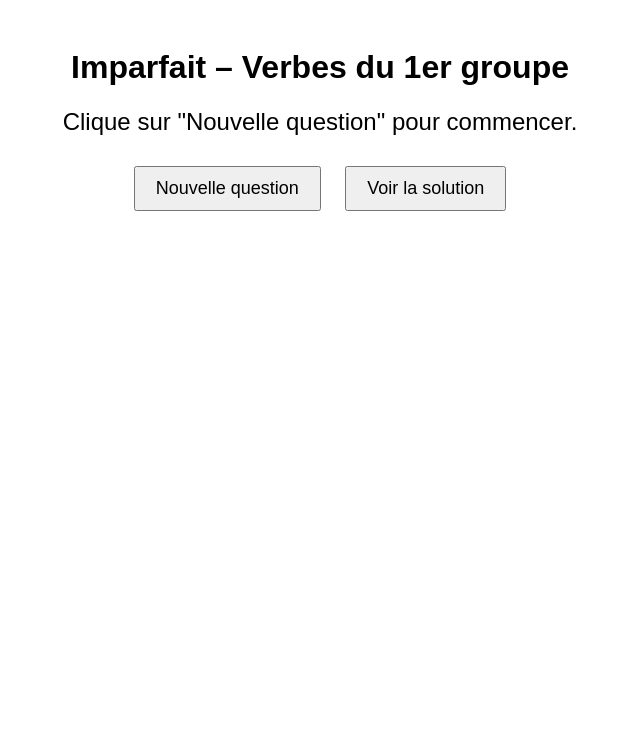
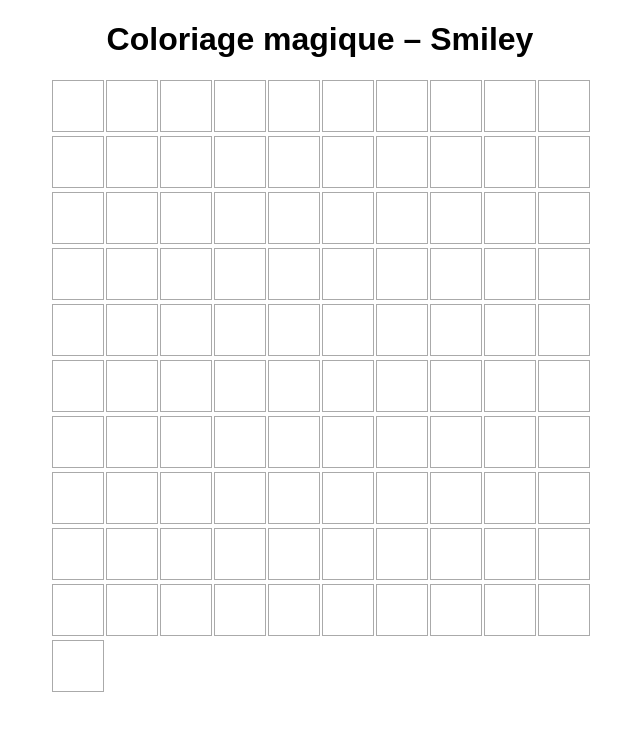
Before and after one commit to automatisation-marne/jeux, a plain HTML site: page index.html in a window 1280 px wide. Shown: the whole page, without its empty margins (320-960 px from the left). Drawn offline with Linux system fonts and the light colour scheme.

Commit message:
Update index.html

```diff
--- a/index.html
+++ b/index.html
@@ -2,59 +2,171 @@
 <html lang="fr">
 <head>
   <meta charset="UTF-8">
-  <title>Imparfait - Verbes en -er</title>
+  <title>Coloriage magique – Smiley</title>
   <style>
-    body { font-family: sans-serif; text-align: center; padding: 20px; }
-    #question, #reponse { font-size: 24px; margin: 20px; }
-    button { font-size: 18px; margin: 10px; padding: 10px 20px; }
+    body {
+      font-family: sans-serif;
+      text-align: center;
+      margin: 0;
+      padding: 0;
+    }
+    #container {
+      position: relative;
+      width: fit-content;
+      margin: 20px auto;
+    }
+    #grid {
+      display: grid;
+      grid-template-columns: repeat(10, 50px);
+      gap: 4px;
+      z-index: 1;
+    }
+    .cell {
+      width: 50px;
+      height: 50px;
+      border: 1px solid #aaa;
+      background: white;
+      display: flex;
+      flex-direction: column;
+      justify-content: center;
+      align-items: center;
+      cursor: pointer;
+      position: relative;
+    }
+    .calc {
+      font-size: 12px;
+      visibility: hidden;
+    }
+    .value {
+      font-size: 16px;
+      font-weight: bold;
+      min-height: 18px;
+    }
+    #keyboard {
+      position: absolute;
+      top: 50%;
+      left: 50%;
+      transform: translate(-50%, -50%);
+      background: #fff;
+      border: 2px solid #333;
+      padding: 10px;
+      display: none;
+      z-index: 10;
+      box-shadow: 0 0 20px rgba(0,0,0,0.3);
+      border-radius: 10px;
+    }
+    #keyboard button {
+      width: 60px;
+      height: 40px;
+      font-size: 18px;
+      margin: 4px;
+      cursor: pointer;
+    }
   </style>
 </head>
 <body>
-  <h1>Imparfait – Verbes du 1er groupe</h1>
-  <div id="question">Clique sur "Nouvelle question" pour commencer.</div>
-  <div id="reponse" style="color: green;"></div>
-  <button onclick="nouvelleQuestion()">Nouvelle question</button>
-  <button onclick="montrerReponse()">Voir la solution</button>
+
+<h1>Coloriage magique – Smiley</h1>
+<div id="container">
+  <div id="grid"></div>
+  <div id="keyboard"></div>
+</div>
 
 <script>
-    const questions = [
-  ["Je (dessiner)", "Je dessinais"],
-  ["Tu (ranger)", "Tu rangeais"],
-  ["Il (traverser)", "Il traversait"],
-  ["Nous (porter)", "Nous portions"],
-  ["Vous (terminer)", "Vous terminiez"],
-  ["Elles (habiter)", "Elles habitaient"],
-  ["Je (jouer)", "Je jouais"],
-  ["Tu (aider)", "Tu aidais"],
-  ["Il (pleurer)", "Il pleurait"],
-  ["Nous (arriver)", "Nous arrivions"],
-  ["Vous (crier)", "Vous criiez"],
-  ["Ils (regarder)", "Ils regardaient"],
-  ["Je (adorer)", "Je adorais"],
-  ["Tu (passer)", "Tu passais"],
-  ["Elle (apporter)", "Elle apportait"],
-  ["Nous (gratter)", "Nous grattions"],
-  ["Vous (marcher)", "Vous marchiez"],
-  ["Ils (glisser)", "Ils glissaient"],
-  ["Je (jouer)", "Je jouais"],
-  ["Tu (penser)", "Tu pensais"]
+  const pattern = [
+    "WWJJJJJJWW",
+    "WJJJJJJJJW",
+    "JJBWJJWBJJ",
+    "JJBWJJWBJJ",
+    "JJJJJJJJJJ",
+    "JJWWWWWWJJ",
+    "JJJWWWWJJJ",
+    "WJJBBBBJJW",
+    "WWJJJJJJWW",
+    "WWWJJJJWWWW"
   ];
 
+  const colors = { "J": "yellow", "B": "black", "W": "white" };
+  const grid = document.getElementById("grid");
+  const keyboard = document.getElementById("keyboard");
 
-    let questionActuelle = null;
+  let activeCell = null;
+  let activeValueDiv = null;
+  let activeCalcDiv = null;
+  let activeAnswer = "";
+  let expectedResult = null;
+  let expectedColor = null;
 
-    function nouvelleQuestion() {
-      const index = Math.floor(Math.random() * questions.length);
-      questionActuelle = questions[index];
-      document.getElementById("question").textContent = questionActuelle[0];
-      document.getElementById("reponse").textContent = "";
+  function getRandomMultiplication() {
+    const a = Math.floor(Math.random() * 5) + 1;
+    const b = Math.floor(Math.random() * 10) + 1;
+    return { a, b, result: a * b };
   }
 
-    function montrerReponse() {
-      if (questionActuelle) {
-        document.getElementById("reponse").textContent = questionActuelle[1];
+  function createKeyboard() {
+    const keys = ["1","2","3","4","5","6","7","8","9","0","Effacer","Valider"];
+    keys.forEach(k => {
+      const btn = document.createElement("button");
+      btn.textContent = k;
+      btn.onclick = () => {
+        if (!activeCell) return;
+        if (k === "Effacer") {
+          activeAnswer = "";
+        } else if (k === "Valider") {
+          if (parseInt(activeAnswer) === expectedResult) {
+            activeCell.style.backgroundColor = expectedColor;
+          } else {
+            activeCell.style.backgroundColor = "white";
           }
+          keyboard.style.display = "none";
+          return;
+        } else {
+          activeAnswer += k;
         }
+        activeValueDiv.textContent = activeAnswer;
+      };
+      keyboard.appendChild(btn);
+    });
+  }
+
+  // Construction de la grille
+  pattern.forEach(row => {
+    [...row].forEach(letter => {
+      const { a, b, result } = getRandomMultiplication();
+      const color = colors[letter];
+
+      const cell = document.createElement("div");
+      cell.className = "cell";
+
+      const calc = document.createElement("div");
+      calc.className = "calc";
+      calc.textContent = `${a}×${b}`;
+
+      const value = document.createElement("div");
+      value.className = "value";
+
+      cell.appendChild(calc);
+      cell.appendChild(value);
+      grid.appendChild(cell);
+
+      cell.addEventListener("click", () => {
+        document.querySelectorAll(".calc").forEach(e => e.style.visibility = "hidden");
+        calc.style.visibility = "visible";
+
+        activeCell = cell;
+        activeValueDiv = value;
+        activeCalcDiv = calc;
+        activeAnswer = "";
+        expectedResult = result;
+        expectedColor = color;
+        value.textContent = "";
+        keyboard.style.display = "flex";
+      });
+    });
+  });
+
+  createKeyboard();
 </script>
+
 </body>
 </html>
```
Lines whose indentation alone changed are shown as unchanged.
